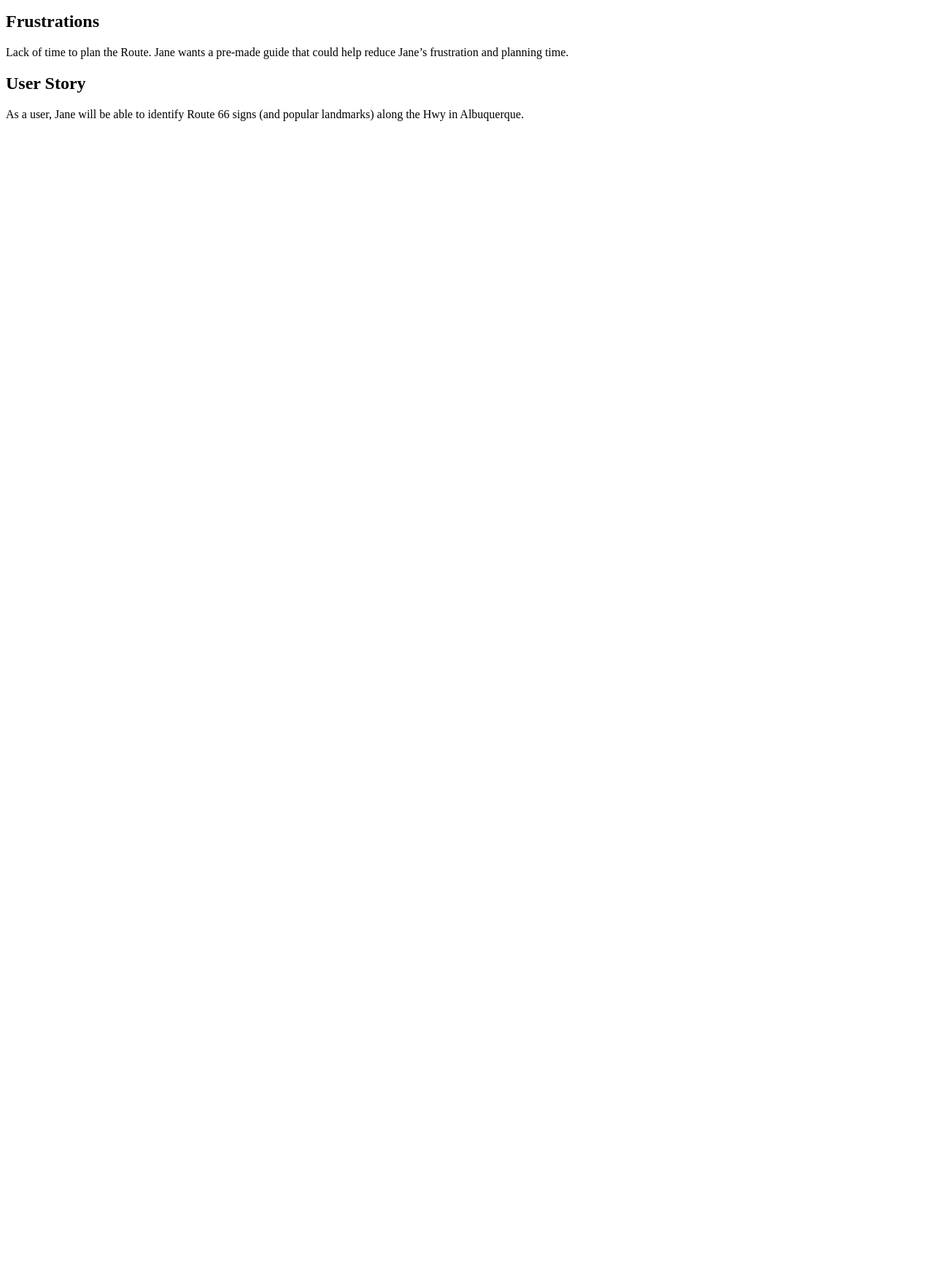
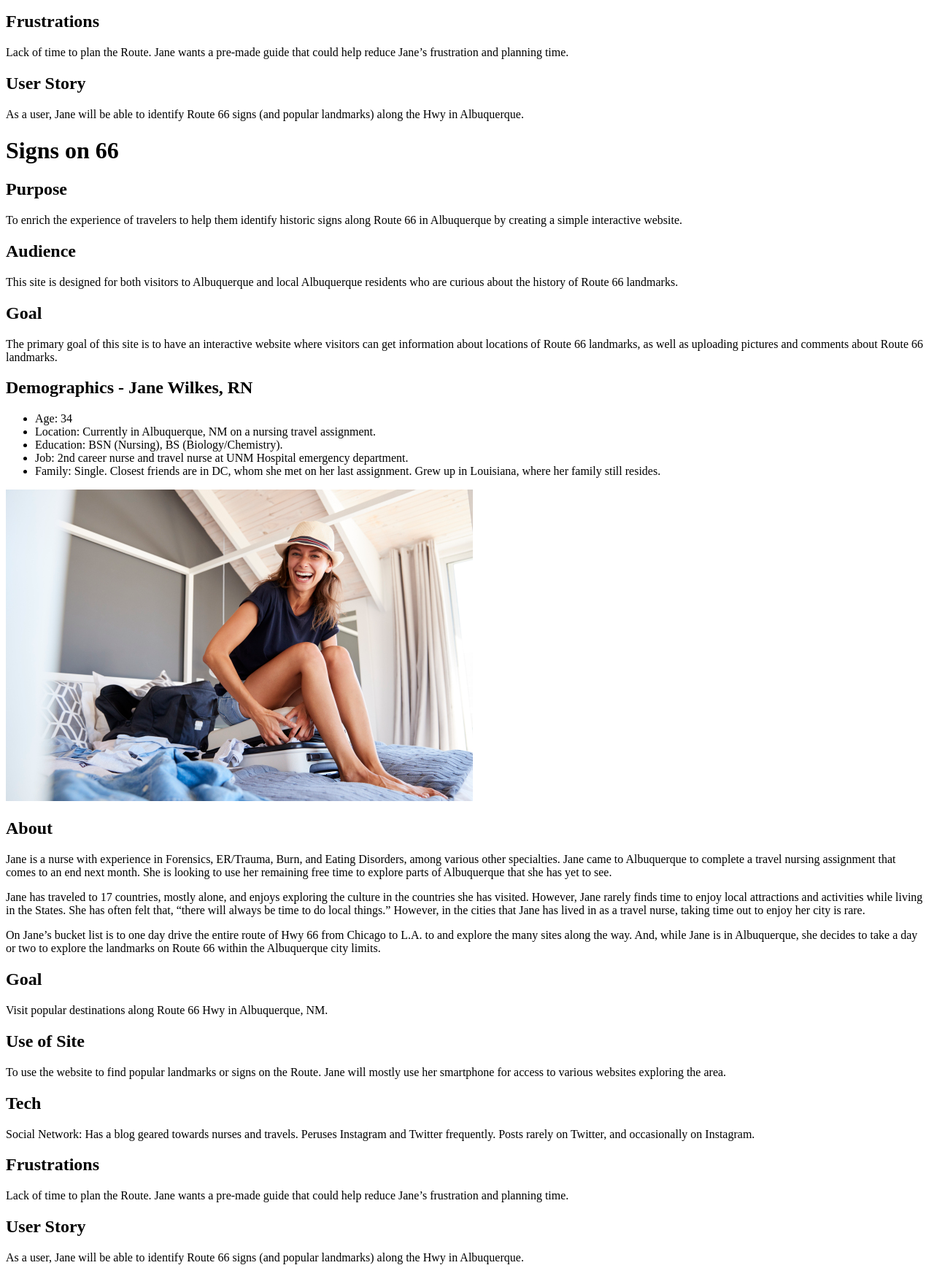
Before and after one commit to the-routers/capstone, a PHP site: page /persona-b.php in a window 1280 px wide. Shown: the part 1401-3150 px from the top of the page at 73% size. Before the commit the page ends 1567 px from the top, so only its background shows below. Run offline with PHP 8.4, Linux system fonts and the light colour scheme.

Commit message:
final draft ready for review persona-b file

```diff
--- a/persona-b.php
+++ b/persona-b.php
@@ -1,3 +1,53 @@
+<!DOCTYPE html>
+<html lang="en">
+<head>
+	<meta charset="UTF-8"/>
+	<title>Persona B - Jane Wilkes, RN</title>
+</head>
+
+<body>
+
+	<h1>Signs on 66</h1>
+
+	<h2>Purpose</h2>
+		<p>To enrich the experience of travelers to help them identify historic signs along Route 66 in Albuquerque by creating a simple interactive website.</p>
+
+	<h2>Audience</h2>
+		<p>This site is designed for both visitors to Albuquerque and local Albuquerque residents who are curious about the history of Route 66 landmarks.</p>
+
+	<h2>Goal</h2>
+		<p>The primary goal of this site is to have an interactive website where visitors can get information about locations of Route 66 landmarks, as well as uploading pictures and comments about Route 66 landmarks.</p>
+
+	<h2>Demographics - Jane Wilkes, RN</h2>
+		<ul>
+			<li>Age: 34</li>
+			<li>Location: Currently in Albuquerque, NM on a nursing travel assignment.</li>
+			<li>Education: BSN (Nursing), BS (Biology/Chemistry).</li>
+			<li>Job: 2nd career nurse and travel nurse at UNM Hospital emergency department.</li>
+			<li>Family: Single. Closest friends are in DC, whom she met on her last assignment. Grew up in Louisiana, where her family still resides.</li>
+		</ul>
+		<img src="jane.jpg" alt="jane">
+
+	<h2>About</h2>
+		<p>Jane is a nurse with experience in Forensics, ER/Trauma, Burn, and Eating Disorders, among various other specialties. Jane came to Albuquerque to complete a travel nursing assignment that comes to an end next month. She is looking to use her remaining free time to explore parts of Albuquerque that she has yet to see. </p>
+
+		<p>Jane has traveled to 17 countries, mostly alone, and enjoys exploring the culture in the countries she has visited. However, Jane rarely finds time to enjoy local attractions and activities while living in the States. She has often felt that, “there will always be time to do local things.” However, in the cities that Jane has lived in as a travel nurse, taking time out to enjoy her city is rare.</p>
+
+		<p>On Jane’s bucket list is to one day drive the entire route of Hwy 66 from Chicago to L.A. to and explore the many sites along the way. And, while Jane is in Albuquerque, she decides to take a day or two to explore the landmarks on Route 66 within the Albuquerque city limits.</p>
+
+	<h2>Goal</h2>
+		<p>Visit popular destinations along Route 66 Hwy in Albuquerque, NM.</p>
+	<h2>Use of Site</h2>
+		<p>To use the website to find popular landmarks or signs on the Route. Jane will mostly use her smartphone for access to various websites exploring the area.</p>
+	<h2>Tech</h2>
+		<p>Social Network: Has a blog geared towards nurses and travels. Peruses Instagram and Twitter frequently. Posts rarely on Twitter, and occasionally on Instagram.</p>
+	<h2>Frustrations</h2>
+		<p>Lack of time to plan the Route. Jane wants a pre-made guide that could help reduce Jane’s frustration and planning time.</p>
+	<h2>User Story</h2>
+		<p>As a user, Jane will be able to identify Route 66 signs (and popular landmarks) along the Hwy in Albuquerque.</p>
+
+</body>
+</html>
 
 <!DOCTYPE html>
 <html lang="en">
```
